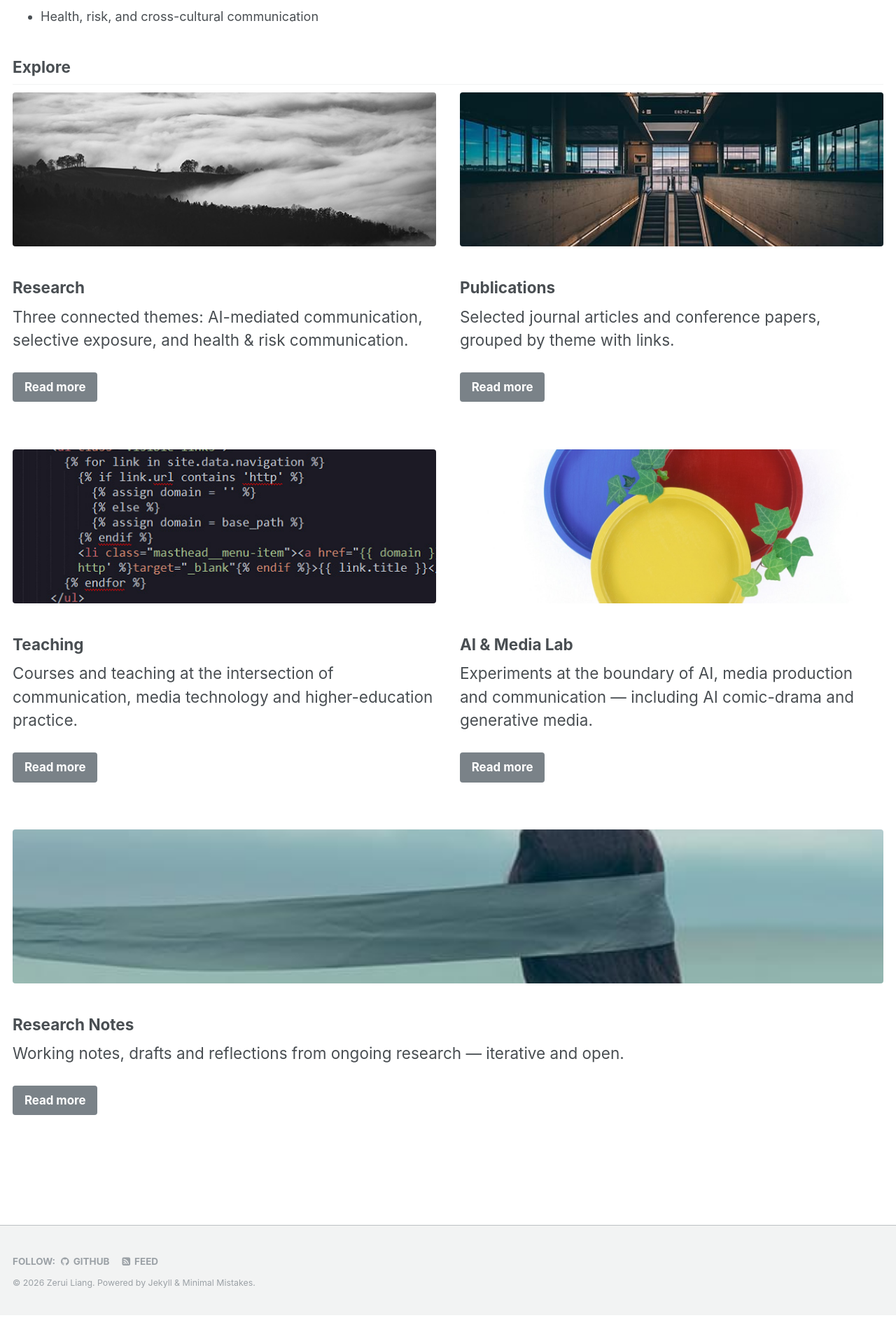
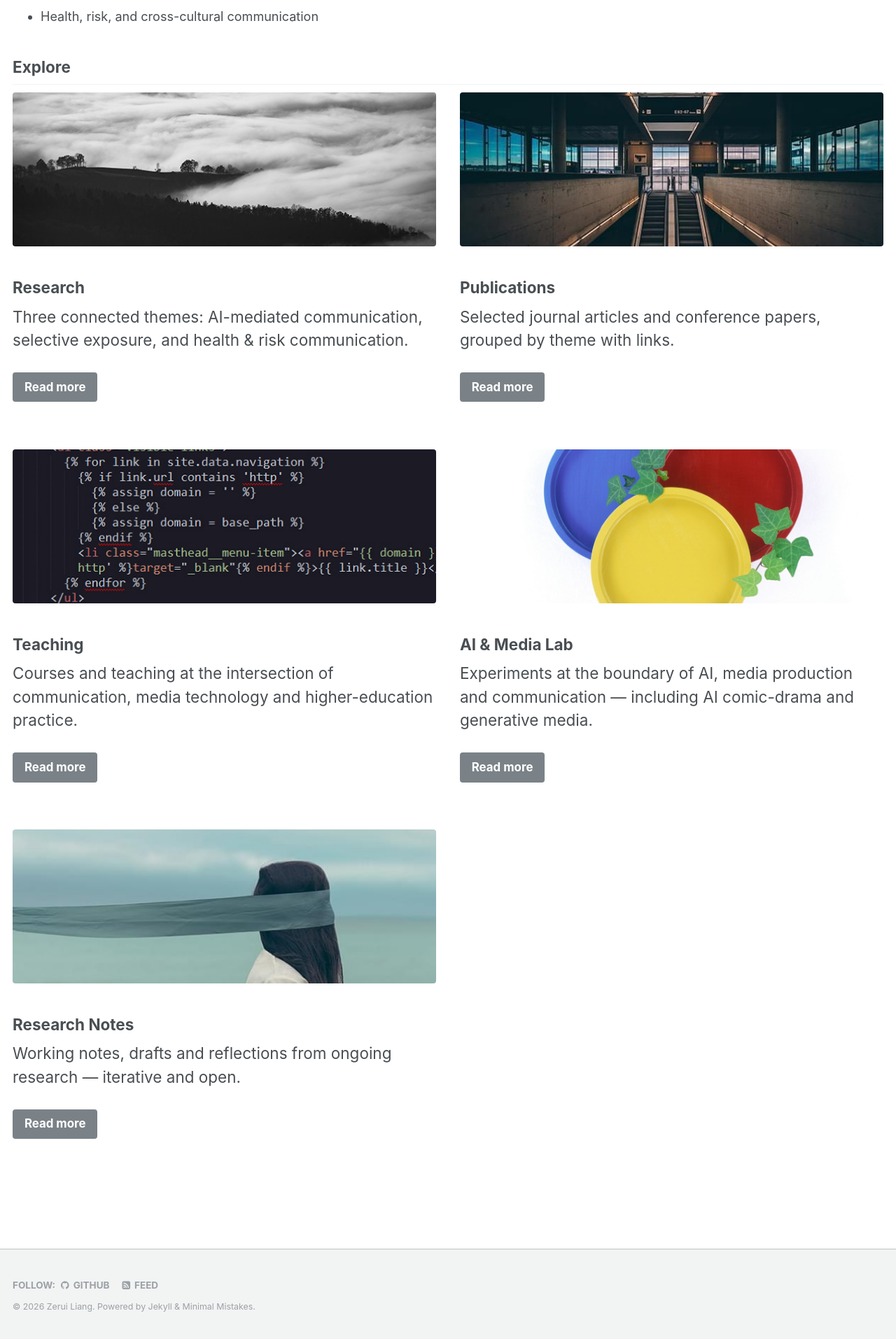
Before and after one commit to ArecRui/ArecRui.github.io, a Jekyll site: the page built from index.html, in a window 1280 px wide. Shown: the part 901-2814 px from the top of the page at 70% size. Built offline with Jekyll 4.4.1, drawn with Linux system fonts in a browser that asks for light colours; before the commit the page ends 2780 px from its top, so only the background shows below that.

Commit message:
home: make all 5 explore cards equal width (remove nth-child(5) full-width rule)

```diff
--- a/index.html
+++ b/index.html
@@ -48,11 +48,6 @@ header:
   margin: 0 0 1.5em 0 !important;
   box-sizing: border-box;
 }
-/* 第 5 张卡片占满整行，避免末行孤张半宽留白 */
-.feature__wrapper .feature__item:nth-child(5) {
-  flex: 0 0 100% !important;
-  max-width: 100% !important;
-}
 /* 卡片配图：统一高度 + 裁切填充，5 张图尺寸一致、不变形 */
 .feature__wrapper .archive__item-teaser {
   margin-bottom: 0.75em;
@@ -70,8 +65,7 @@ header:
   .feature__wrapper .feature__item,
   .feature__wrapper .feature__item:nth-child(3n+1),
   .feature__wrapper .feature__item:nth-child(3n+2),
-  .feature__wrapper .feature__item:nth-child(3n+3),
-  .feature__wrapper .feature__item:nth-child(5) {
+  .feature__wrapper .feature__item:nth-child(3n+3) {
     flex: 0 0 100% !important;
     max-width: 100% !important;
   }
```
